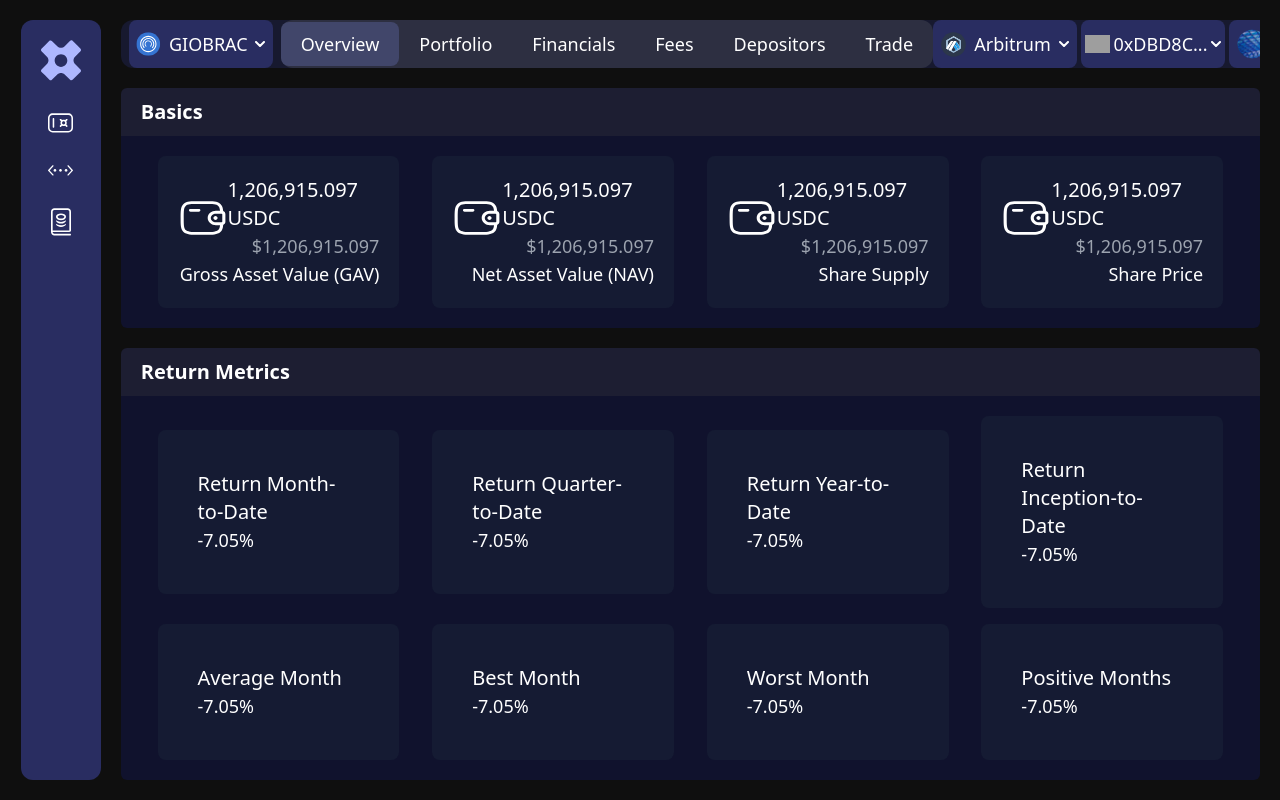
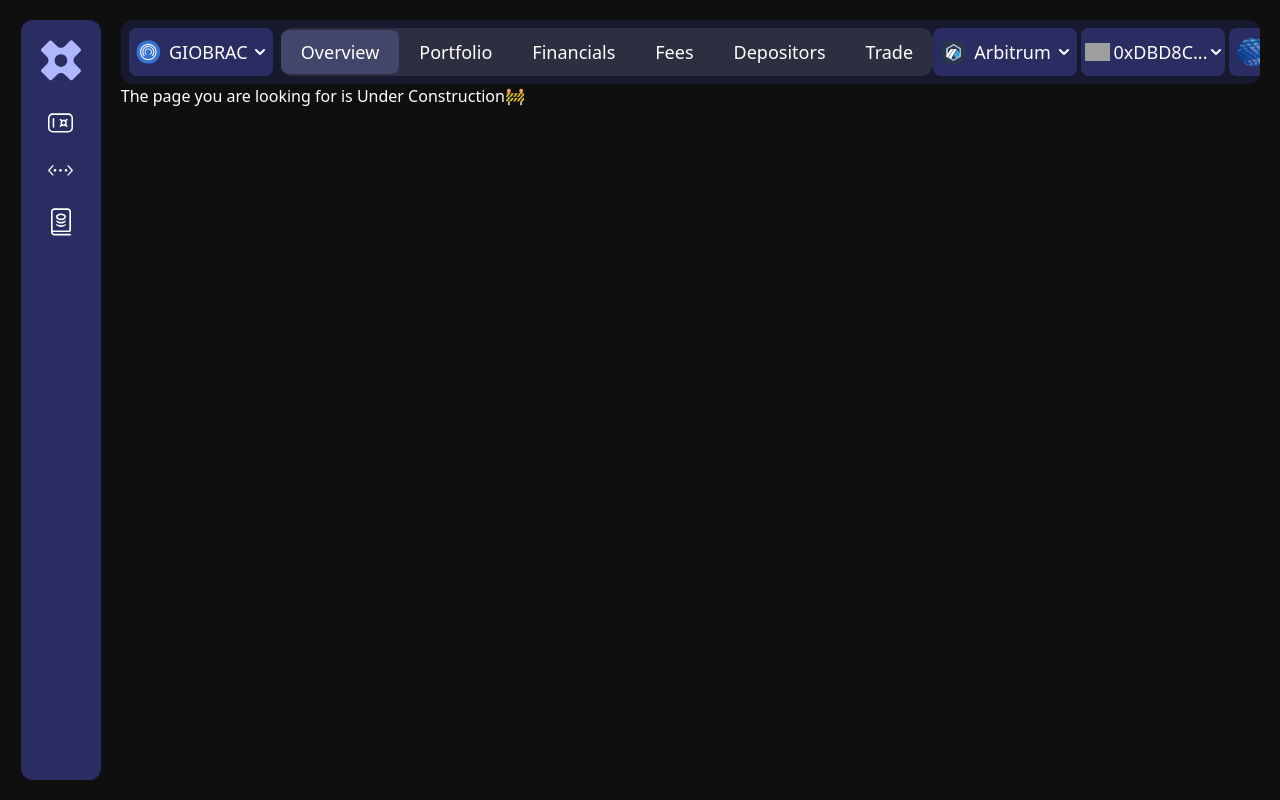
Before and after one commit to Utkarsh575/days-finance-assignment, a Next.js app: page / in a window 1280 px wide. Both pictures are taken after a click on the button "Overview". Built offline with nearby package versions, Linux system fonts and the light colour scheme; grey boxes are pictures that could not be loaded.

Commit message:
:recycle: make pages Dynamic

```diff
--- a/src/components/Layout/AppContent.tsx
+++ b/src/components/Layout/AppContent.tsx
@@ -1,13 +1,5 @@
 import React from "react";
 import Navbar from "../Navbar";
-import Card from "../ui/Card";
-import InfoCard from "../ui/Card/InfoCard";
-import Placeholder from "../ui/Card/Placeholder";
-import {
-  basicData,
-  returnMetricsData,
-  riskMetricsData,
-} from "../../services/cardData";
 const pages = [
   "Overview",
   "Portfolio",
@@ -17,70 +9,19 @@ const pages = [
   "Trade",
 ];
 
+import Financialas from "./PageLayouts/Financials";
+
 export default function AppContent() {
   const [selectedPage, setSelectedPage] = React.useState<string>("Financials");
 
   return (
     <section className=" mx-5 flex h-[95%] w-full flex-col overflow-scroll xl:overflow-x-hidden ">
       <Navbar selectedPage={selectedPage} setSelectedPage={setSelectedPage} />
-      <section className=" h-full ">
-        {basicData.map((e, idx) => {
-          return (
-            <>
-              <Placeholder key={idx} heading={e.heading}>
-                {e.info.map((e, idx) => {
-                  return (
-                    <>
-                      <Card
-                        key={idx}
-                        title={e.title}
-                        primaryText={e.primaryText}
-                        secondaryText={e.secondaryText}
-                        imageUrl={e.imageUrl}
-                      />
-                    </>
-                  );
-                })}
-              </Placeholder>
-            </>
-          );
-        })}
-        {returnMetricsData.map((e, idx) => {
-          return (
-            <>
-              <Placeholder key={idx} heading={e.heading}>
-                {e.info.map((e, idx) => {
-                  return (
-                    <>
-                      <InfoCard key={idx} metric={e.metric} value={e.value} />
-                    </>
-                  );
-                })}
-              </Placeholder>
-            </>
-          );
-        })}
-        {riskMetricsData.map((e, idx) => {
-          return (
-            <>
-              <Placeholder key={idx} heading={e.heading}>
-                {e.info.map((e, idx) => {
-                  return (
-                    <>
-                      <InfoCard
-                        key={idx}
-                        metric={e.metric}
-                        value={e.value}
-                        className={e.className}
-                      />
-                    </>
-                  );
-                })}
-              </Placeholder>
-            </>
-          );
-        })}
-      </section>
+      {selectedPage === "Financials" ? (
+        <Financialas />
+      ) : (
+        <h1>The page you are looking for is Under Construction🚧</h1>
+      )}
     </section>
   );
 }
--- /dev/null
+++ b/src/components/Layout/PageLayouts/Financials.tsx
@@ -0,0 +1,71 @@
+import Card from "../../ui/Card";
+import InfoCard from "../../ui/Card/InfoCard";
+import Placeholder from "../../ui/Card/Placeholder";
+import {
+  basicData,
+  returnMetricsData,
+  riskMetricsData,
+} from "../../../services/cardData";
+
+export default function Financialas() {
+  return (
+    <section className=" h-full ">
+      {basicData.map((e, idx) => {
+        return (
+          <>
+            <Placeholder key={idx} heading={e.heading}>
+              {e.info.map((e, idx) => {
+                return (
+                  <>
+                    <Card
+                      key={idx}
+                      title={e.title}
+                      primaryText={e.primaryText}
+                      secondaryText={e.secondaryText}
+                      imageUrl={e.imageUrl}
+                    />
+                  </>
+                );
+              })}
+            </Placeholder>
+          </>
+        );
+      })}
+      {returnMetricsData.map((e, idx) => {
+        return (
+          <>
+            <Placeholder key={idx} heading={e.heading}>
+              {e.info.map((e, idx) => {
+                return (
+                  <>
+                    <InfoCard key={idx} metric={e.metric} value={e.value} />
+                  </>
+                );
+              })}
+            </Placeholder>
+          </>
+        );
+      })}
+      {riskMetricsData.map((e, idx) => {
+        return (
+          <>
+            <Placeholder key={idx} heading={e.heading}>
+              {e.info.map((e, idx) => {
+                return (
+                  <>
+                    <InfoCard
+                      key={idx}
+                      metric={e.metric}
+                      value={e.value}
+                      className={e.className}
+                    />
+                  </>
+                );
+              })}
+            </Placeholder>
+          </>
+        );
+      })}
+    </section>
+  );
+}
```
